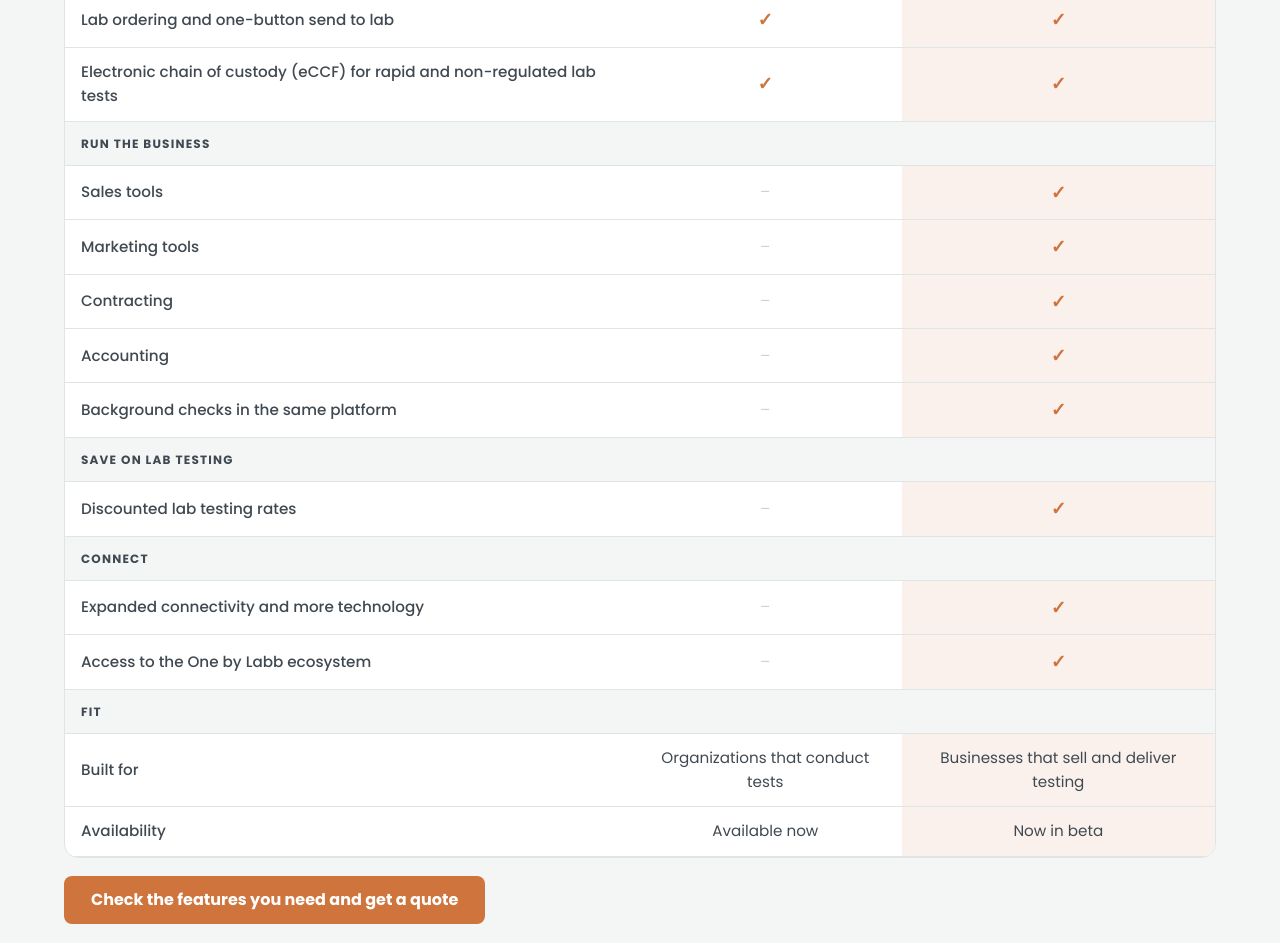
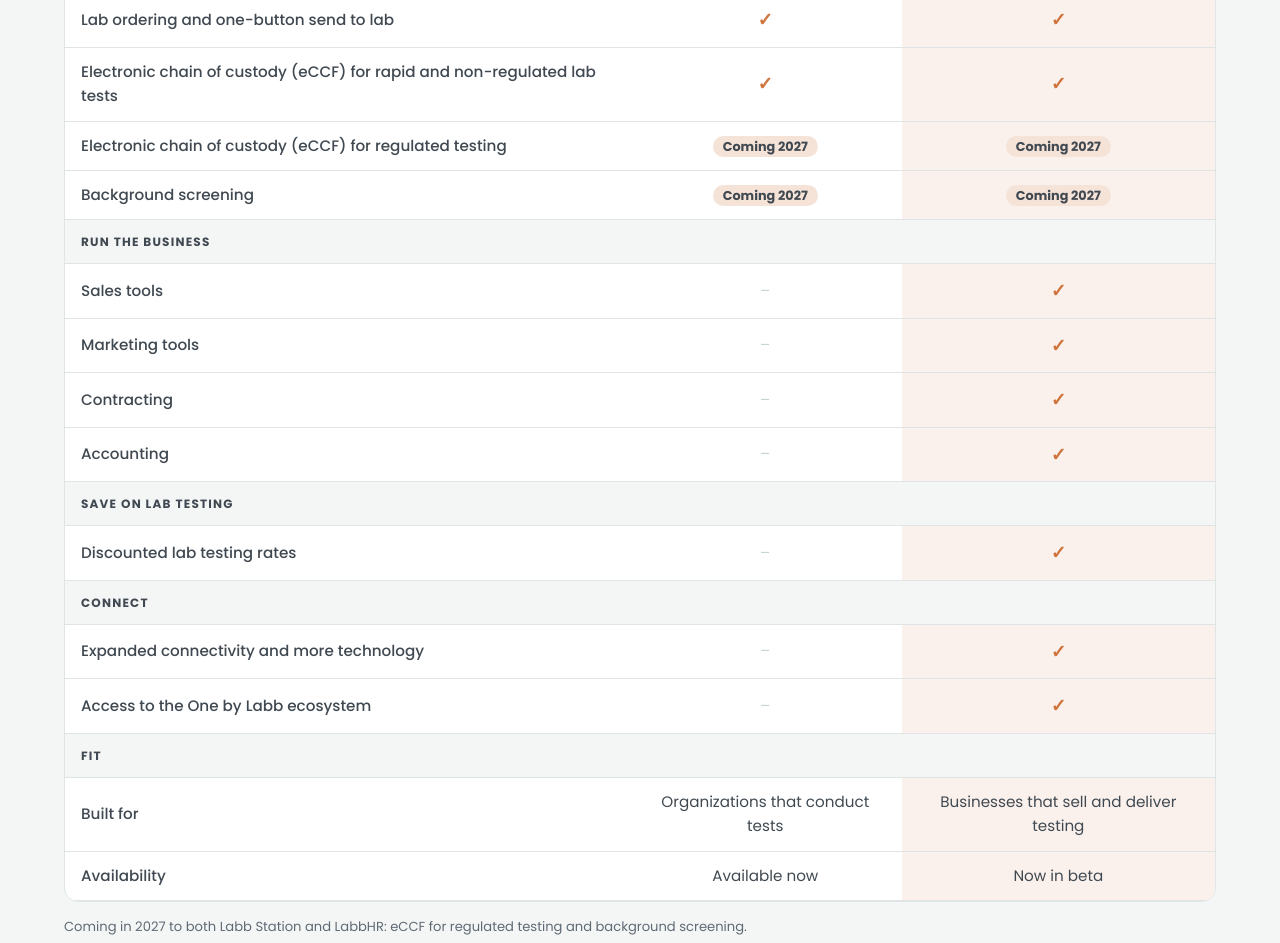
Before and after one commit to LabbNet/labb_com_Website, a Next.js app: page /compare in a window 1280 px wide. Shown: the part 1520-2463 px from the top of the page. Built offline with nearby package versions, Linux system fonts and the light colour scheme; no server answers.

Commit message:
Compare page: eCCF for regulated testing and background screening coming 2027 for Labb Station and LabbHR
Co-Authored-By: Claude Opus 5.5 <noreply@anthropic.com>
Claude-Session: https://claude.ai/code/session_01KcM2dKoQ8f2RZtp5KgE56T

```diff
--- a/app/compare/page.tsx
+++ b/app/compare/page.tsx
@@ -87,6 +87,7 @@ export default function Compare() {
               </tbody>
             </table>
           </div>
+          <p className="fine" style={{ marginTop: 14, textAlign: "left" }}>Coming in 2027 to both Labb Station and LabbHR: eCCF for regulated testing and background screening.</p>
           <p style={{ marginTop: 18 }}><Link href="/find-your-platform" className="btn btn-primary">Check the features you need and get a quote</Link></p>
           <p className="fine" style={{ marginTop: 14 }}>Running a corrections department? See <Link href="/labbpo">LabbPO</Link>.</p>
         </div>
--- a/lib/platforms.ts
+++ b/lib/platforms.ts
@@ -67,6 +67,8 @@ export const stationVsHr: { group: string; rows: { feature: string; station: Cel
       { feature: "Flex Testing: custom rapid and lab panels from one kit", station: true, hr: true },
       { feature: "Lab ordering and one-button send to lab", station: true, hr: true },
       { feature: "Electronic chain of custody (eCCF) for rapid and non-regulated lab tests", station: true, hr: true },
+      { feature: "Electronic chain of custody (eCCF) for regulated testing", station: "Coming 2027", hr: "Coming 2027" },
+      { feature: "Background screening", station: "Coming 2027", hr: "Coming 2027" },
     ],
   },
   {
@@ -76,7 +78,6 @@ export const stationVsHr: { group: string; rows: { feature: string; station: Cel
       { feature: "Marketing tools", station: false, hr: true },
       { feature: "Contracting", station: false, hr: true },
       { feature: "Accounting", station: false, hr: true },
-      { feature: "Background checks in the same platform", station: false, hr: true },
     ],
   },
   {
```
